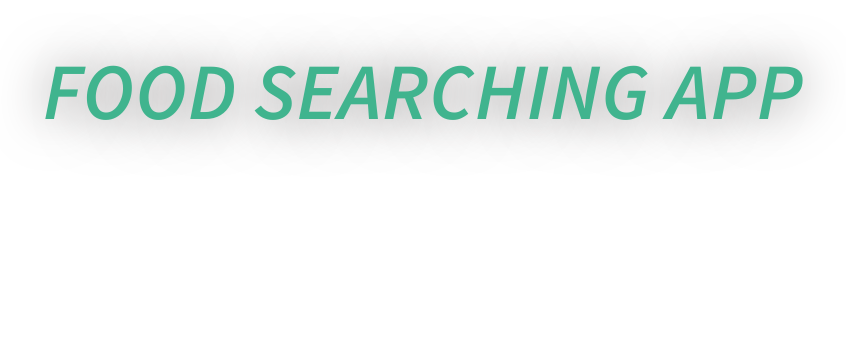
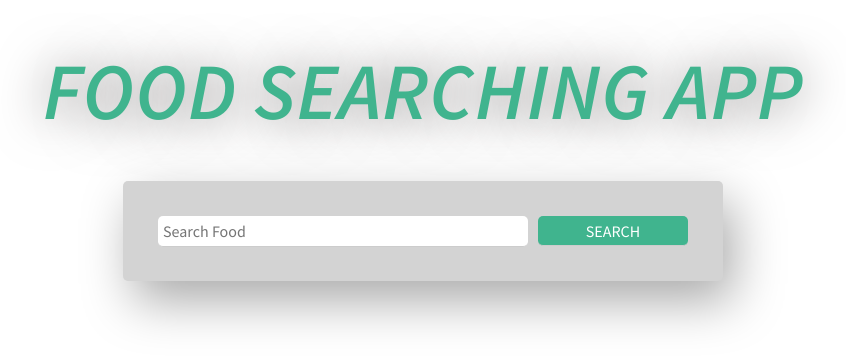
Before and after one commit to robinucar/food-app, a React (Create React App) app: page / in a window 1280 px wide. Shown: the top 364 px of the page, without its empty margins (217-1063 px from the left). Built offline with nearby package versions, Linux system fonts and the light colour scheme.

Commit message:
ui design, added api and states

```diff
--- a/package.json
+++ b/package.json
@@ -6,6 +6,7 @@
     "@testing-library/jest-dom": "^4.2.4",
     "@testing-library/react": "^9.3.2",
     "@testing-library/user-event": "^7.1.2",
+    "axios": "^0.19.2",
     "react": "^16.13.1",
     "react-dom": "^16.13.1",
     "react-scripts": "3.4.1"
--- a/src/App.js
+++ b/src/App.js
@@ -1,10 +1,50 @@
-import React from 'react'
+import React, { useState } from 'react'
 import './App.css'
+import Axios from 'axios'
 
 const App = () => {
+  const [query, setQuery] = useState('');
+
+  const APP_ID = '34acae91';
+
+  const APP_KEY = '9ffe4f1ebfcd6589e1b1602da832fe4b';
+
+  const url = `https://api.edamam.com/search?q=${query}&app_id=${APP_ID}&app_key=${APP_KEY}`;
+
+  const getData = async () => {
+    const result = await Axios.get(url)
+
+    console.log(result)
+
+    setQuery('')
+  }
+
+  const onChange = e =>{
+    setQuery(e.target.value)
+  }
+
+  const onSubmit = e => {
+    e.preventDefault();
+    getData()
+
+  }
+
   return (
     <div className='App'>
       <h1>Food Searching App</h1>
+      <form className = 'search-form' onSubmit = {onSubmit}>
+
+        <input
+          type = 'text'
+          placeholder = 'Search Food'
+          autoComplete = 'off'
+          onChange = {onChange}
+          value = {query}
+        />
+
+        <input type = 'submit' value = 'search' />
+
+      </form>
     </div>
   )
 }
```
Also changed, not shown: 1 other file (tests, documents, lock files or other folders).
